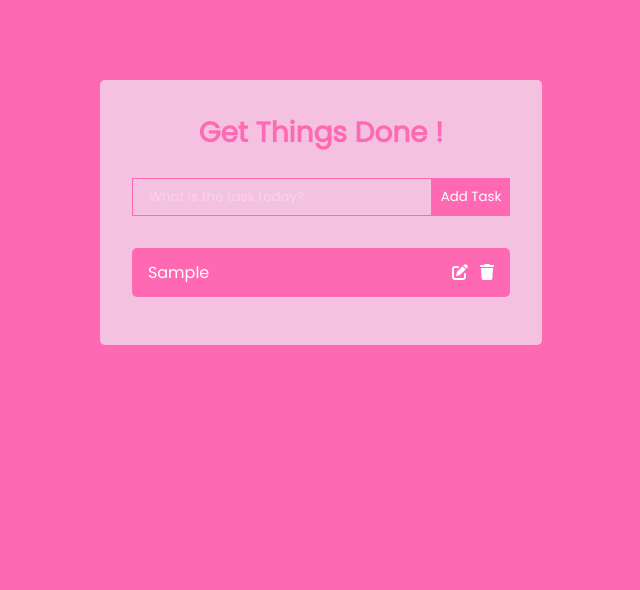
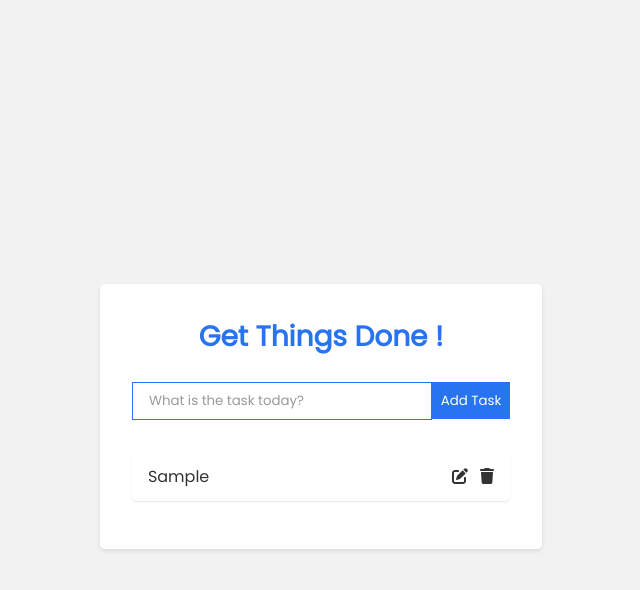
Before and after one commit to Jagacool/task20, a React (Create React App) app: page / in a window 1280 px wide. Both pictures are taken after typing "Sample" into the empty fields and a click on the button "Add Task". Shown: the top 590 px of the page, without its empty margins (319-959 px from the left). Built offline with nearby package versions, Linux system fonts and the light colour scheme.

Commit message:
Update App.css

```diff
--- a/src/App.css
+++ b/src/App.css
@@ -8,10 +8,11 @@
 }
 
 body {
-  background: #ff69b4; /* Barbie pink background */
+  background: #f2f2f2; /* Light gray background */
   display: flex;
   justify-content: center;
   align-items: center;
+  min-height: 100vh;
 }
 
 .App {
@@ -19,16 +20,17 @@ body {
 }
 
 h1 {
-  color: #ff69b4; /* Barbie pink text color */
+  color: #2874f0; /* Flipkart blue text color */
   margin-bottom: 0.5rem;
   font-size: 1.75rem;
 }
 
 .TodoWrapper {
-  background: #f4c2e0; /* Light pink background */
-  margin-top: 5rem;
+  background: #fff; /* White background */
+  margin-top: 2rem;
   padding: 2rem;
   border-radius: 5px;
+  box-shadow: 0 2px 4px rgba(0, 0, 0, 0.1); /* Light shadow */
 }
 
 .TodoForm {
@@ -38,36 +40,42 @@ h1 {
 .todo-input {
   outline: none;
   background: none;
-  border: 1px solid #ff69b4; /* Barbie pink border */
+  border: 1px solid #2874f0; /* Flipkart blue border */
   padding: 0.5rem 1rem;
   margin-top: 1rem;
   margin-bottom: 2rem;
   width: 300px;
-  color: #fff;
+  color: #333; /* Dark gray text color */
 }
 
 .todo-input::placeholder {
-  color: #ffffff4d;
+  color: #999; /* Light gray placeholder color */
 }
 
 .todo-btn {
-  background: #ff69b4; /* Barbie pink button background */
+  background: #2874f0; /* Flipkart blue button background */
   color: #fff;
   border: none;
   padding: 0.55rem;
   cursor: pointer;
+  transition: background 0.3s ease-in-out;
+}
+
+.todo-btn:hover {
+  background: #1565c0; /* Darker blue on hover */
 }
 
 .Todo {
   display: flex;
   justify-content: space-between;
   align-items: center;
-  background: #ff69b4; /* Barbie pink task background */
-  color: #fff;
+  background: #fff;
+  color: #333;
   padding: 0.75rem 1rem;
   border-radius: 5px;
   margin-bottom: 1rem;
   cursor: pointer;
+  box-shadow: 0 1px 2px rgba(0, 0, 0, 0.1); /* Light shadow on task items */
 }
 
 .fa-trash {
@@ -75,6 +83,6 @@ h1 {
 }
 
 .completed {
-  color: #c5aeff;
+  color: #999; /* Light gray for completed tasks */
   text-decoration: line-through;
 }
```
